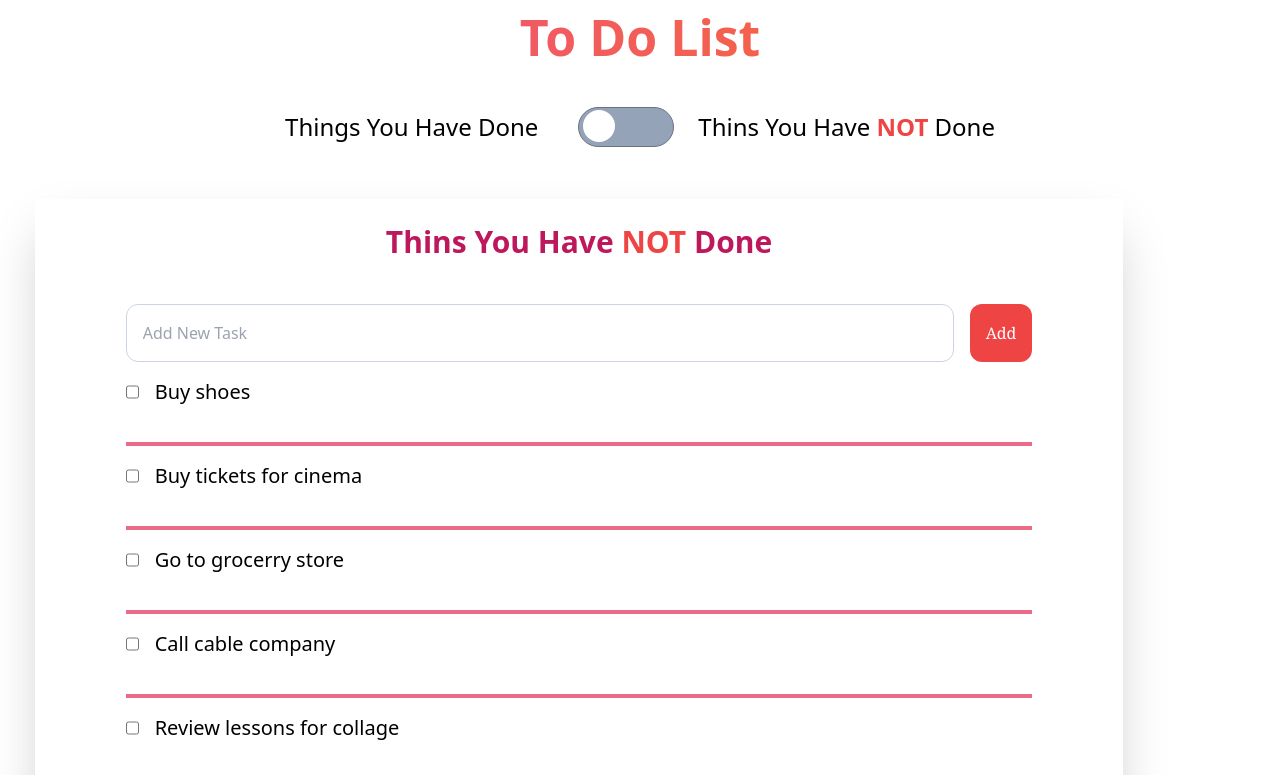
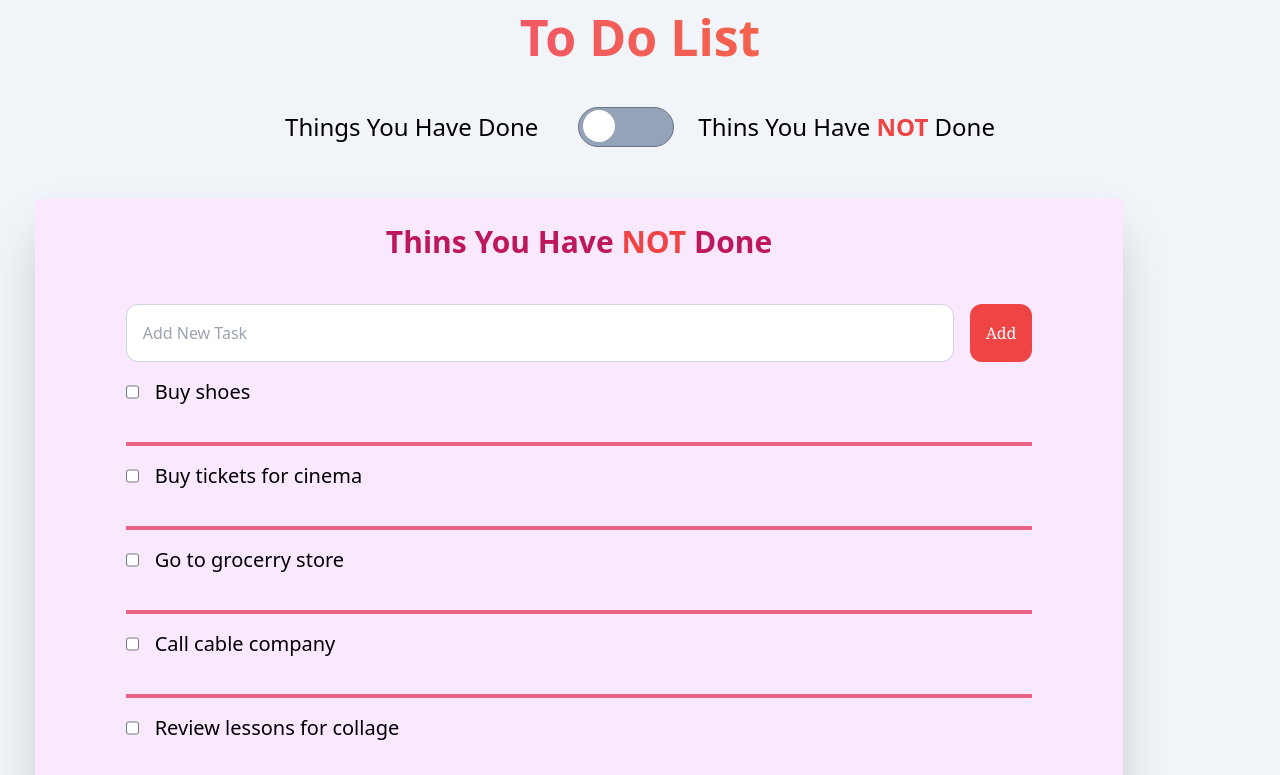
Before and after one commit to ielmira/ielmira.github.io, a website: page index.html in a window 1280 px wide. Shown: the top 775 px of the page. Drawn offline with nearby package versions, Linux system fonts and the light colour scheme.

Commit message:
change the background color of cards

```diff
--- a/index.html
+++ b/index.html
@@ -10,7 +10,7 @@
     />
     <title>To Do List</title>
   </head>
-  <body>
+  <body class="bg-[#f1f5f9]">
     <!-- header -->
 
     <h1
@@ -42,7 +42,7 @@
 
       <!-- front side of the card -->
 
-      <div class="mt-5 flex flex-col items-center shadow-2xl front absolute w-[85%]">
+      <div class="mt-5 flex flex-col items-center shadow-2xl front absolute w-[85%] bg-[#fae8ff]">
         <h2 class="font-bold text-[30px] mb-5 mt-5 text-[#be185d]">Thins You Have <span class="text-red-500 font-bold">NOT</span> Done</h2>
         <!-- add task -->
 
@@ -97,7 +97,7 @@
       <!-- back side of the card -->
 
       <div
-        class="mt-5 flex flex-col items-center shadow-2xl rotate-y-180 back absolute w-[85%]"
+        class="mt-5 flex flex-col items-center shadow-2xl rotate-y-180 back absolute w-[85%] bg-[#fae8ff]"
       >
         <h2 class="font-bold text-[30px] mb-5 mt-5 text-[#be185d]">
             Things You Have Done
```
Also changed, not shown: assets/css/output.css.
